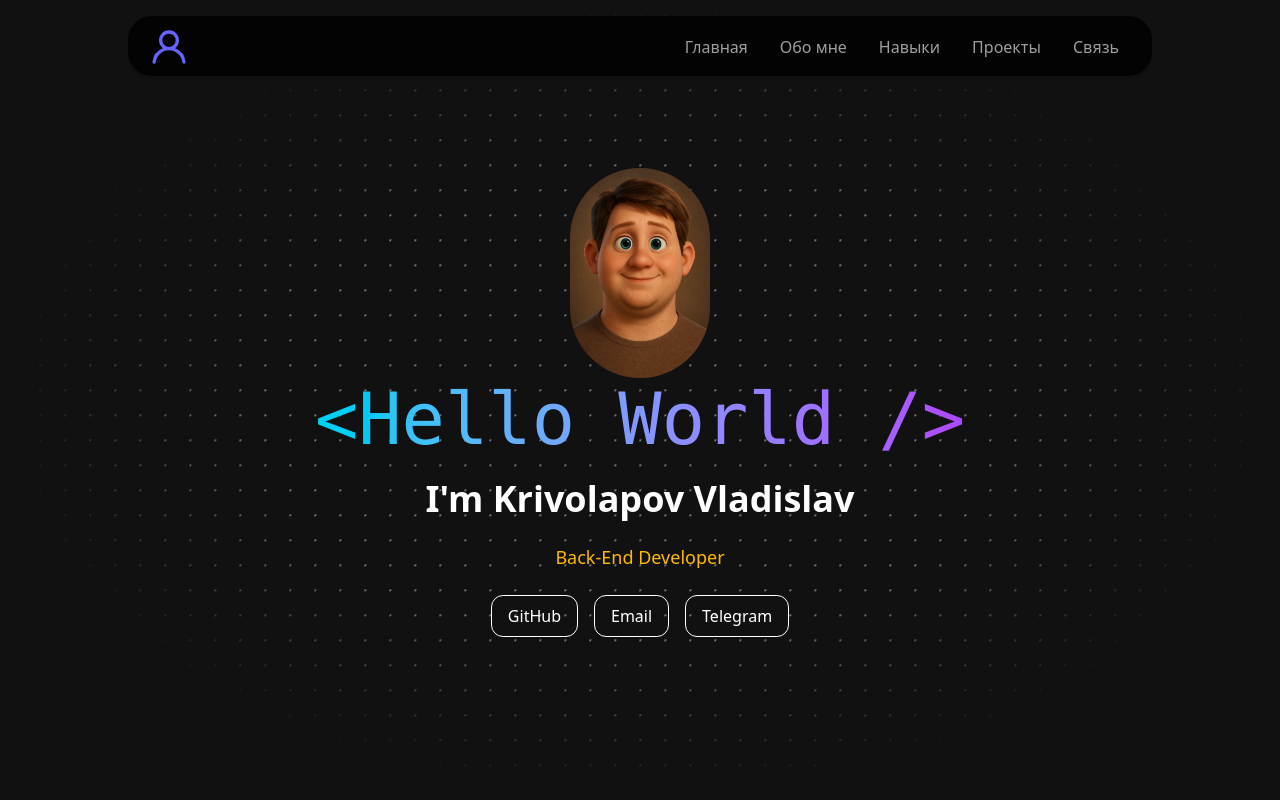
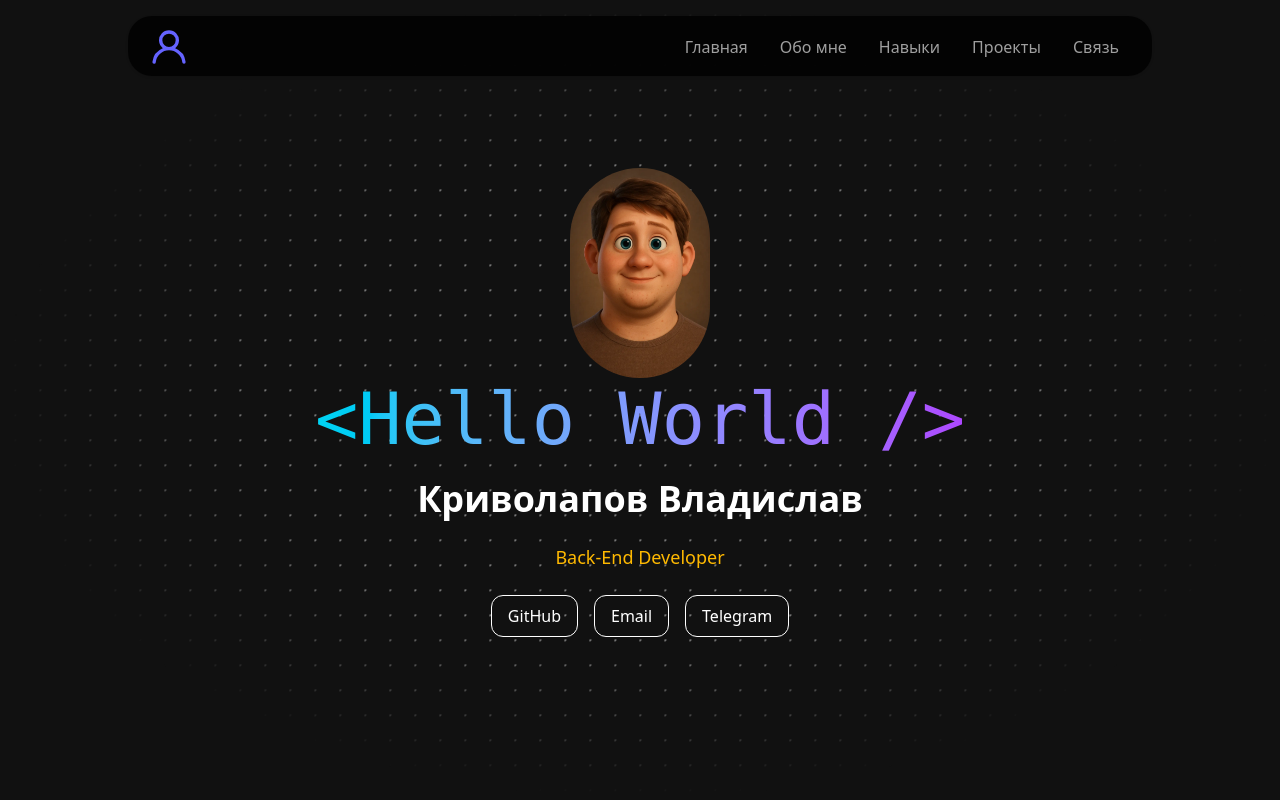
Before and after one commit to nell-shark/nell-shark.github.io, a React (Vite) app: page / in a window 1280 px wide. Shown: the top 800 px of the page. Built offline with nearby package versions, Linux system fonts and the light colour scheme.

Commit message:
Implement internationalization in Home

```diff
--- a/src/components/Home/Home.tsx
+++ b/src/components/Home/Home.tsx
@@ -1,4 +1,5 @@
 import { motion } from 'framer-motion';
+import { useTranslation } from 'react-i18next';
 
 import Pixar from '@/assets/images/pixar.webp';
 import { DotsBackground } from '@/components/Home/DotsBackground';
@@ -12,6 +13,8 @@ const SocialLinks = [
 ];
 
 export function Home() {
+  const { t } = useTranslation();
+
   return (
     <section
       id='home'
@@ -40,7 +43,7 @@ export function Home() {
           transition={{ duration: 0.5, ease: 'anticipate' }}
           className='text-4xl font-bold text-white'
         >
-          I'm Krivolapov Vladislav
+          {t('Im_Krivolapov_Vladislav')}
         </motion.h1>
 
         <motion.p
```
